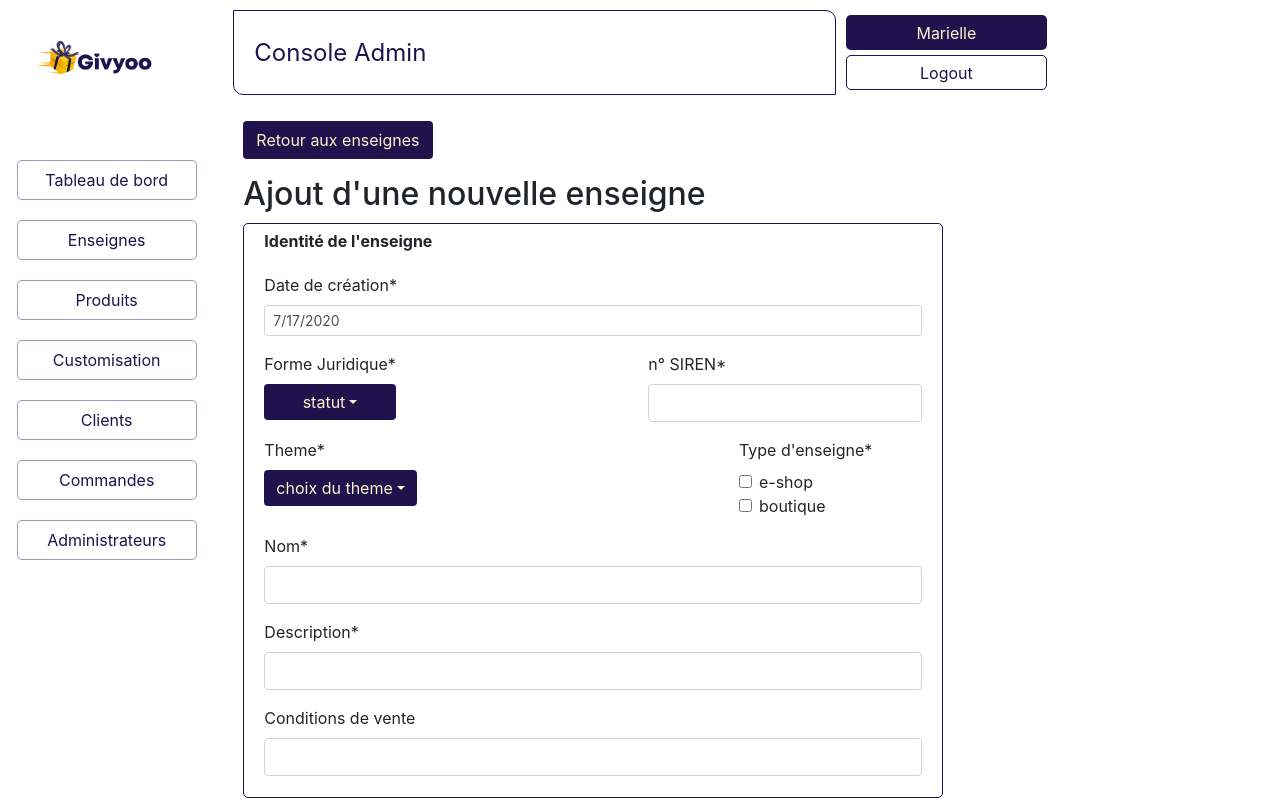
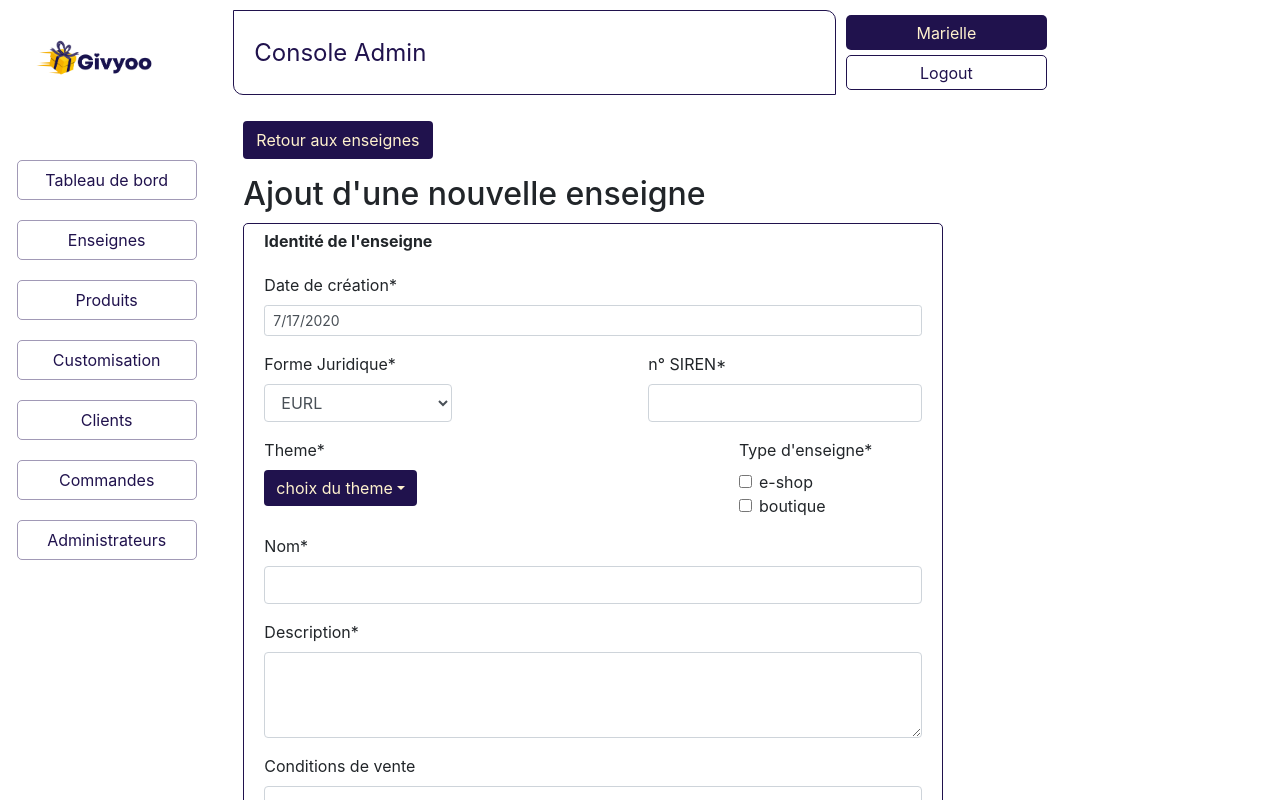
Before and after one commit to gobelinmalin/bordeaux_0320_p3_admin_giftcard, a React (Create React App) app: page /admin/shops/add in a window 1280 px wide. Shown: the top 800 px of the page. Built offline with nearby package versions, Linux system fonts and the light colour scheme.

Commit message:
change field legal-status

```diff
--- a/src/components/shops/ShopsAdd.jsx
+++ b/src/components/shops/ShopsAdd.jsx
@@ -129,16 +129,16 @@ const ShopsAdd = () => {
           <div className="flex spaceBetween">
             <Form.Group>
               <Form.Label>Forme Juridique*</Form.Label>
-              <DropdownButton id="dropdown-basic-button" title="statut">
-                <Dropdown.Item href="#/action-1">SAS</Dropdown.Item>
-                <Dropdown.Item href="#/action-2">SARL</Dropdown.Item>
-                <Dropdown.Item href="#/action-3">SA</Dropdown.Item>
-                <Dropdown.Item href="#/action-4">EURL</Dropdown.Item>
-                <Dropdown.Item href="#/action-5">
-                  Auto-Entrepreneur
-                </Dropdown.Item>
-              </DropdownButton>
+              <Form.Control as="select" name="legal_status">
+                <option>EURL</option>
+                <option>SA</option>
+                <option>SARL</option>
+                <option>SAS</option>
+                <option>Auto-Entrepreneur</option>
+                <option>Autre</option>
+              </Form.Control>
             </Form.Group>
+
             <Form.Group>
               <Form.Label>n° SIREN*</Form.Label>
               <Form.Control
@@ -199,6 +199,8 @@ const ShopsAdd = () => {
           <Form.Group>
             <Form.Label>Description*</Form.Label>
             <Form.Control
+              as="textarea"
+              rows="3"
               type="text"
               name="description"
               value={shop.description}
@@ -208,6 +210,8 @@ const ShopsAdd = () => {
           <Form.Group>
             <Form.Label>Conditions de vente</Form.Label>
             <Form.Control
+              as="textarea"
+              rows="5"
               type="text"
               name="sales_conditions"
               value={shop.sales_conditions}
```
